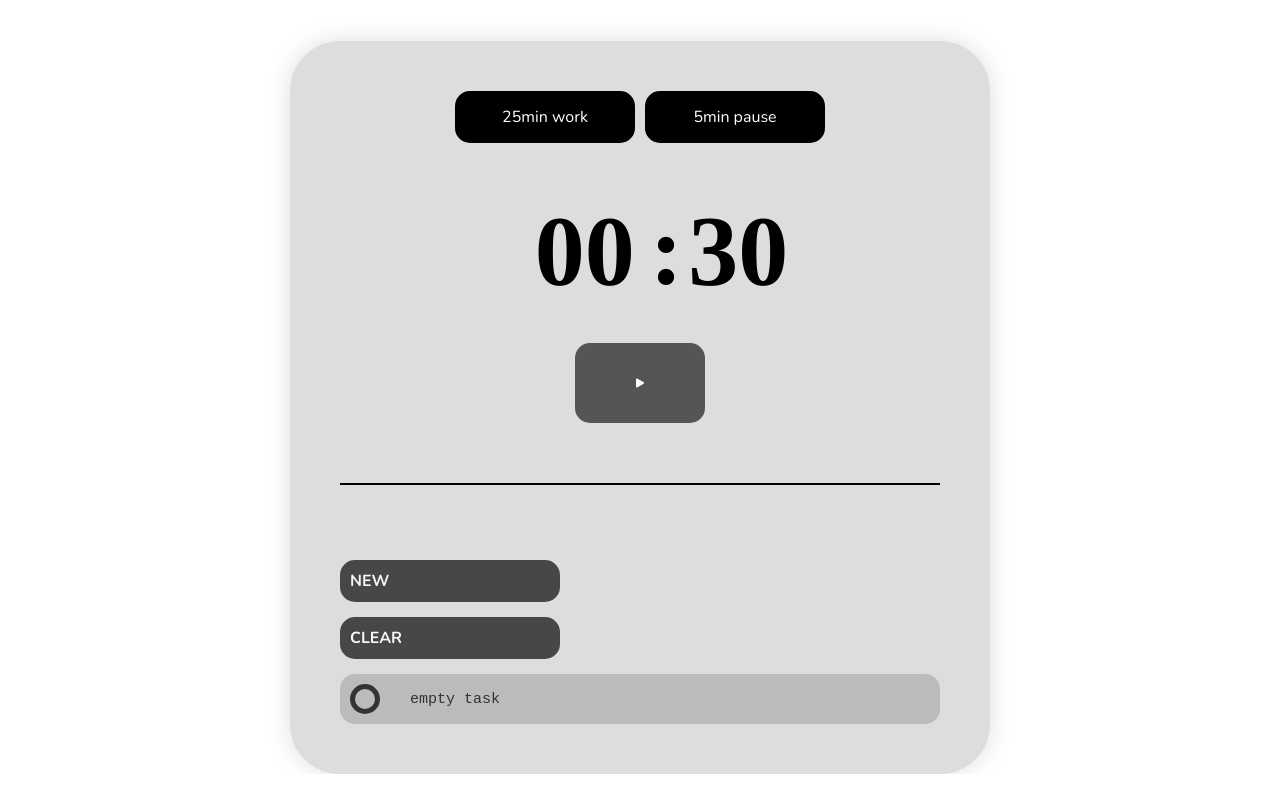
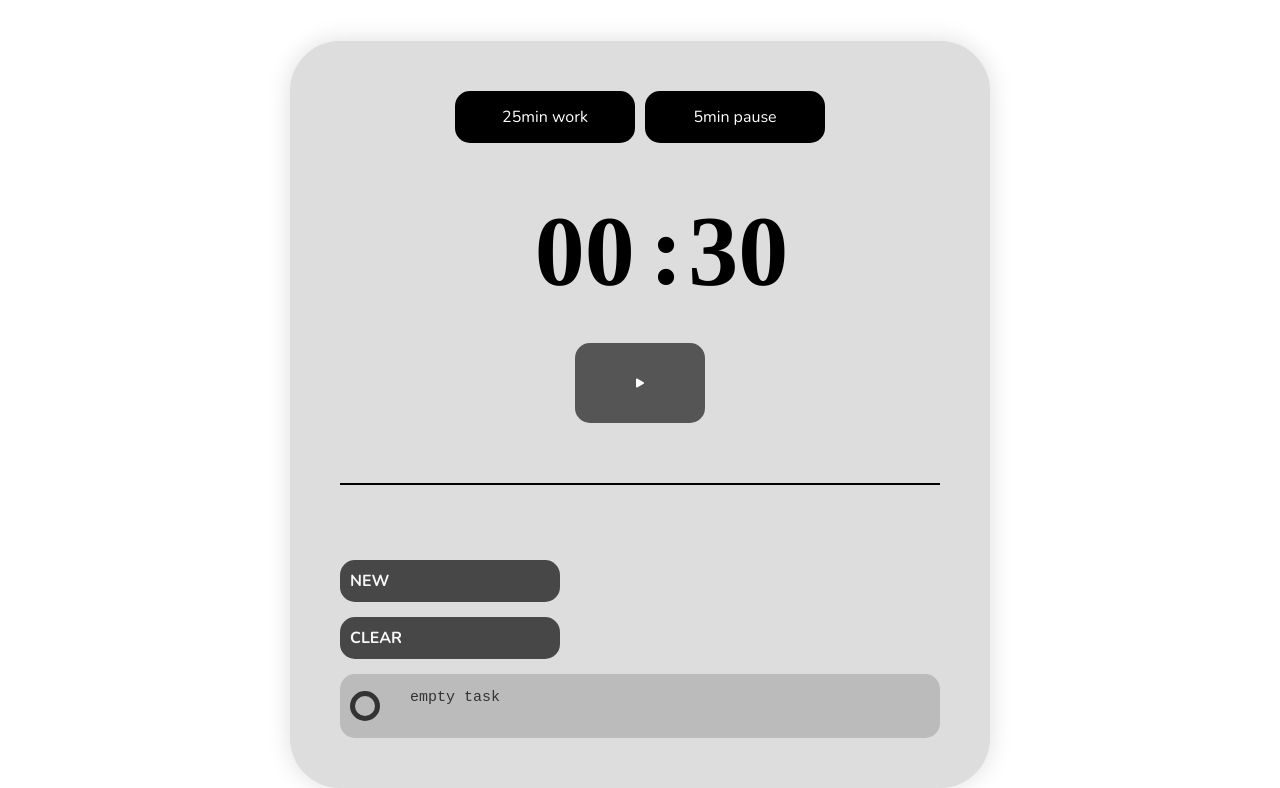
Before and after one commit to nojasm/justfocus, a plain HTML site: page index.html in a window 1280 px wide. Both pictures are taken after a click on the element "NEW". Shown: the part 109-897 px from the top of the page. Drawn offline with nearby package versions, Linux system fonts and the light colour scheme.

Commit message:
Task text wrapping

```diff
--- a/css/master.css
+++ b/css/master.css
@@ -272,6 +272,9 @@ hr {
 
 	padding: 5px;
 	width: 100%;
+
+	resize: none;
+	height: auto;
 }
 
 .task-button:hover {
--- a/js/tasks.js
+++ b/js/tasks.js
@@ -21,7 +21,7 @@ function addTask(text, localStorageID) {
     let elBtn = document.createElement("div");
     elBtn.classList.add("task-button");
 
-    let elText = document.createElement("input");
+    let elText = document.createElement("textarea");
     elText.classList.add("task-text");
     elText.value = text;
     elText.addEventListener("change", (event) => {
@@ -34,6 +34,11 @@ function addTask(text, localStorageID) {
             }
         });
         setTasksInLocalStorage(lst);
+    });
+
+    elText.addEventListener("input", (event) => {
+        event.target.style.height = "auto";
+        event.target.style.height = (event.target.scrollHeight) + "px";
     });
 
     elText.onfocus = () => {isAnyFocussed = true};
@@ -85,3 +90,8 @@ setTasksInLocalStorage([]);
 localTasks.forEach((t) => {
     if (!t.done) addTask(t.text, t.id);
 });
+
+[...document.getElementsByClassName("task-text")].forEach((tt) => {
+    tt.style.height = "auto";
+    tt.style.height = (tt.scrollHeight) + "px";
+});
```
